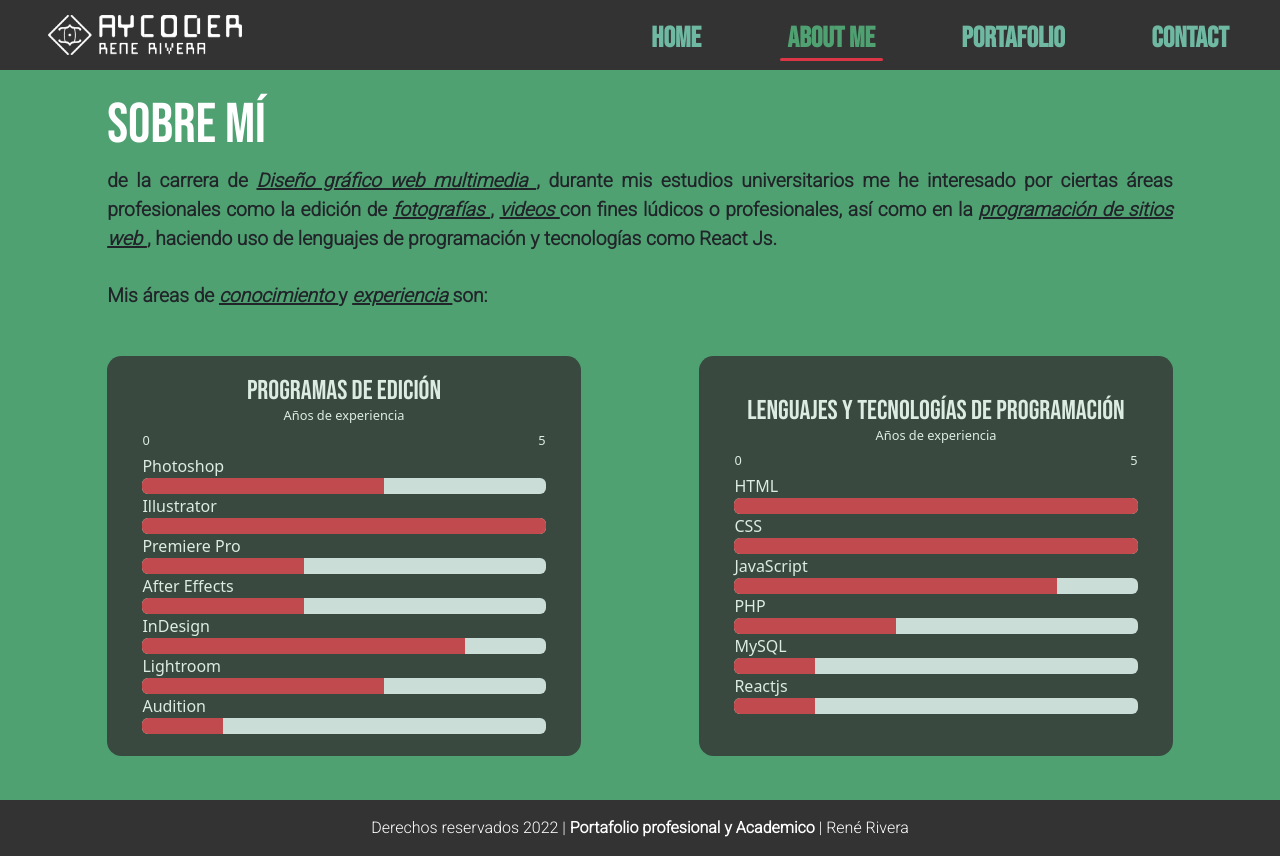
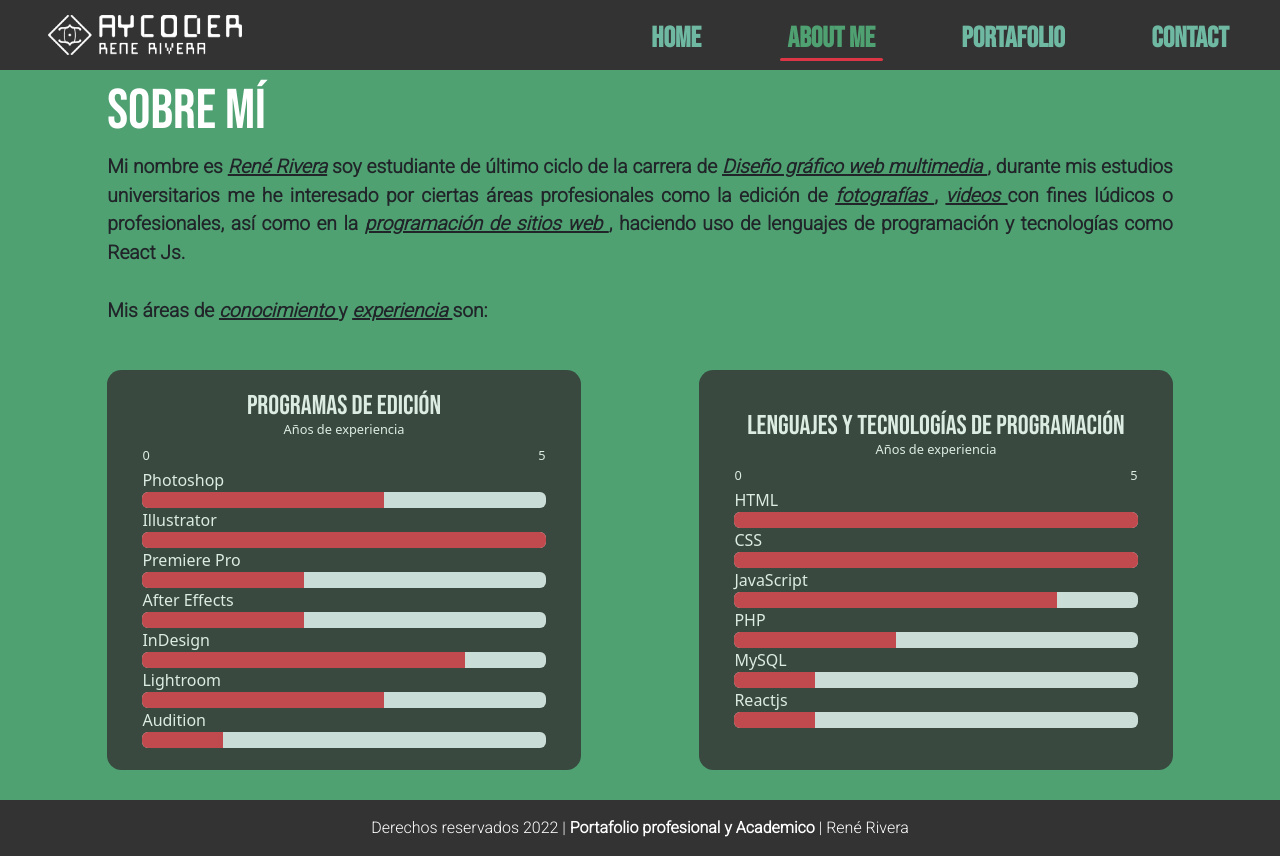
Before and after one commit to AlexR-glitch/portafoliov4, a React (Create React App) app: page /about in a window 1280 px wide. Built offline with nearby package versions, Linux system fonts and the light colour scheme.

Commit message:
Update About.jsx

```diff
--- a/src/pages/about/About.jsx
+++ b/src/pages/about/About.jsx
@@ -29,7 +29,7 @@ export default function About(){
                 <div className="CCTexto">
                     <h1 className="CTitular" data-aos="fade-right">Sobre mí</h1>
                     <p className="CCCuerpo" data-aos="fade-right">
-                    de la carrera de <strong> Diseño gráfico web multimedia </strong>, durante mis estudios universitarios me he interesado por ciertas áreas profesionales como la edición de <strong> fotografías </strong>, <strong> videos </strong> con fines lúdicos o profesionales, así como en la <strong> programación de sitios web </strong>, haciendo uso de lenguajes de programación y tecnologías como React Js.<br/><br/>
+                    Mi nombre es <strong>René Rivera</strong> soy estudiante de último ciclo de la carrera de <strong> Diseño gráfico web multimedia </strong>, durante mis estudios universitarios me he interesado por ciertas áreas profesionales como la edición de <strong> fotografías </strong>, <strong> videos </strong> con fines lúdicos o profesionales, así como en la <strong> programación de sitios web </strong>, haciendo uso de lenguajes de programación y tecnologías como React Js.<br/><br/>
 
                     Mis áreas de <strong> conocimiento </strong> y <strong> experiencia </strong> son:<br/><br/>
 
```
